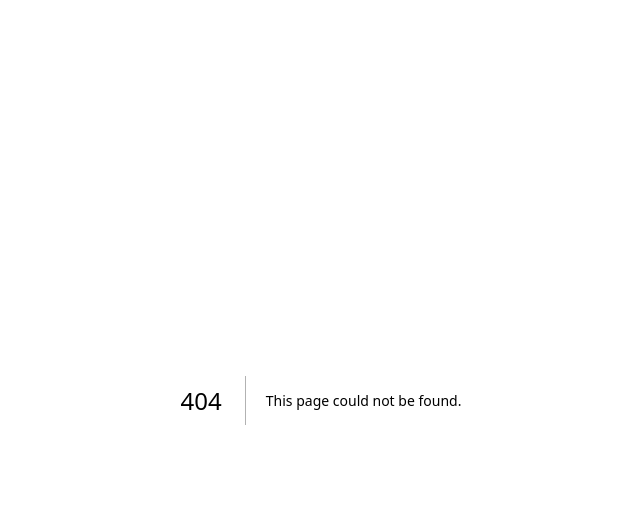
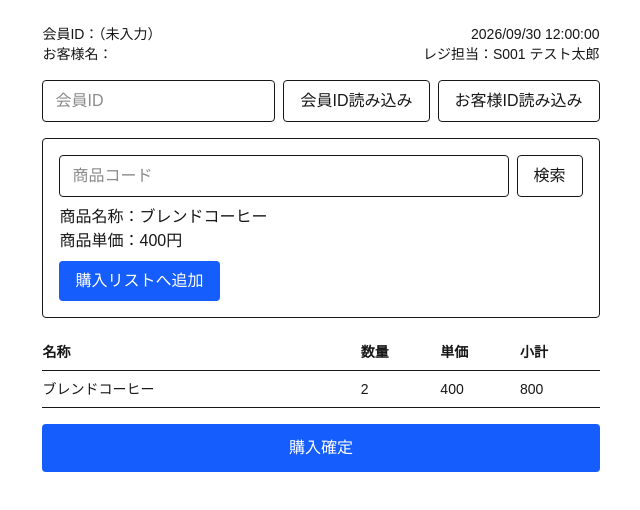
Before and after one commit to yoshiaendo1027-commits/tech0-pos-application, a Next.js app in the folder frontend/: page /pos in a window 1280 px wide. Before the commit this address had no page. Shown: the top 510 px of the page, without its empty margins (319-959 px from the left). Built offline with nearby package versions, Linux system fonts and the light colour scheme.

Commit message:
POS画面の見た目を作成

```diff
--- /dev/null
+++ b/frontend/app/pos/page.tsx
@@ -0,0 +1,70 @@
+export default function PosPage() {
+  return (
+    <main className="mx-auto max-w-3xl p-6">
+      {/* 上部：日付・担当者・会員 */}
+      <div className="mb-4 flex justify-between text-sm">
+        <div>
+          <p>会員ID：（未入力）</p>
+          <p>お客様名：</p>
+        </div>
+        <div className="text-right">
+          <p>2026/09/30 12:00:00</p>
+          <p>レジ担当：S001 テスト太郎</p>
+        </div>
+      </div>
+
+      {/* 会員ID入力 */}
+      <div className="mb-4 flex gap-2">
+        <input
+          type="text"
+          placeholder="会員ID"
+          className="flex-1 rounded border px-3 py-2"
+        />
+        <button className="rounded border px-4 py-2">会員ID読み込み</button>
+        <button className="rounded border px-4 py-2">お客様ID読み込み</button>
+      </div>
+
+      {/* 商品検索 */}
+      <div className="mb-4 rounded border p-4">
+        <div className="mb-2 flex gap-2">
+          <input
+            type="text"
+            placeholder="商品コード"
+            className="flex-1 rounded border px-3 py-2"
+          />
+          <button className="rounded border px-4 py-2">検索</button>
+        </div>
+        <p>商品名称：ブレンドコーヒー</p>
+        <p>商品単価：400円</p>
+        <button className="mt-2 rounded bg-blue-600 px-4 py-2 text-white">
+          購入リストへ追加
+        </button>
+      </div>
+
+      {/* 購入リスト */}
+      <table className="mb-4 w-full text-sm">
+        <thead>
+          <tr className="border-b text-left">
+            <th className="py-2">名称</th>
+            <th>数量</th>
+            <th>単価</th>
+            <th>小計</th>
+          </tr>
+        </thead>
+        <tbody>
+          <tr className="border-b">
+            <td className="py-2">ブレンドコーヒー</td>
+            <td>2</td>
+            <td>400</td>
+            <td>800</td>
+          </tr>
+        </tbody>
+      </table>
+
+      {/* 購入確定 */}
+      <button className="w-full rounded bg-blue-600 py-3 text-white">
+        購入確定
+      </button>
+    </main>
+  );
+}
```
